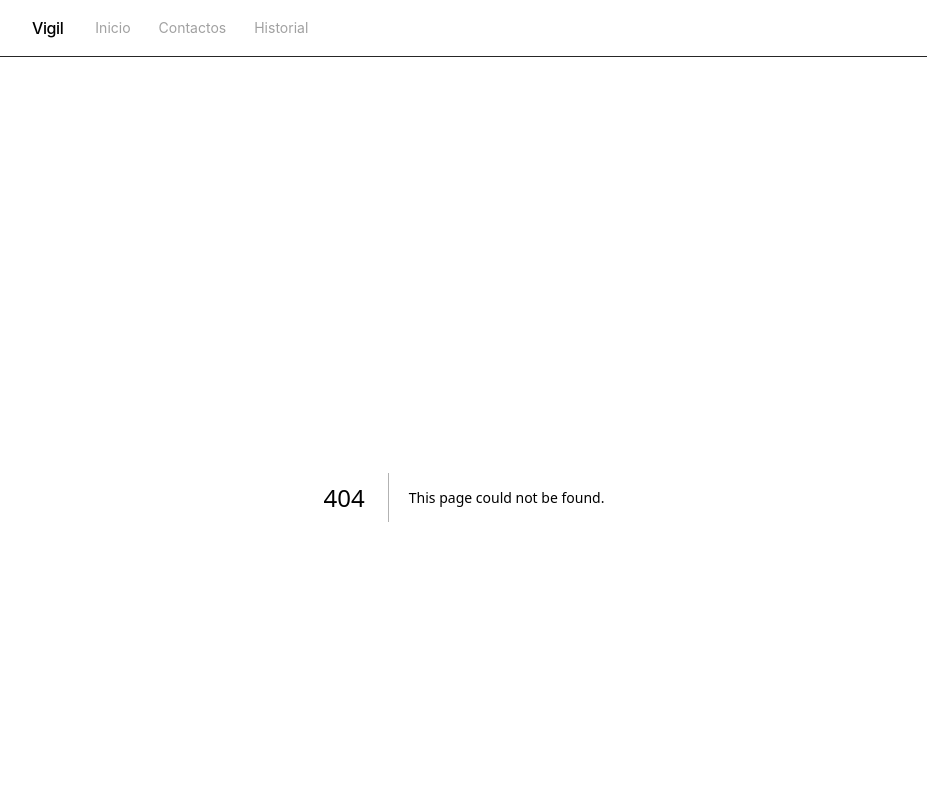
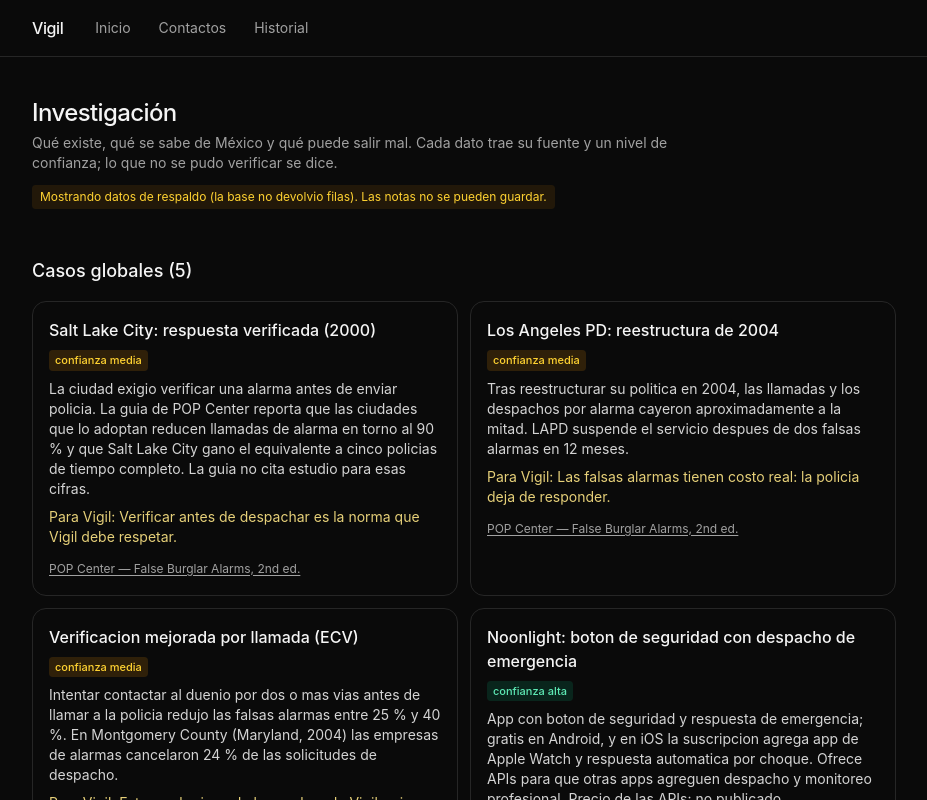
Before and after one commit to Emi21-hub/vigil, a Next.js app: page /research in a window 1280 px wide. Before the commit this address had no page. Shown: the top 800 px of the page, without its empty margins (176-1103 px from the left). Built offline with nearby package versions, Linux system fonts and the light colour scheme; no server answers; the database is empty.

Commit message:
Create ResearchPage component with metadata

```diff
--- /dev/null
+++ b/app/research/page.tsx
@@ -0,0 +1,11 @@
+import ResearchDashboard from "@/components/ResearchDashboard";
+
+export const metadata = {
+  title: "Investigación — Vigil",
+  description:
+    "Casos globales, mercado en México, competidores y riesgos de un sistema de alerta de intrusión sin cámaras.",
+};
+
+export default function ResearchPage() {
+  return <ResearchDashboard />;
+}
```
